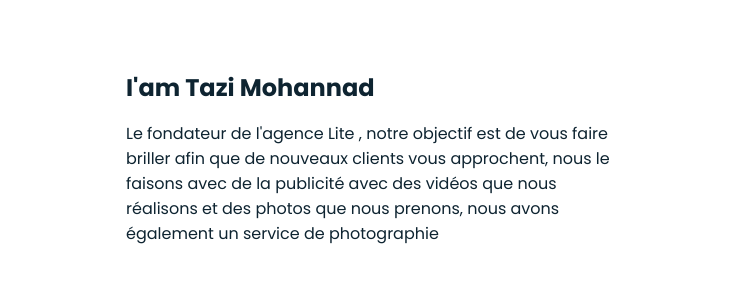
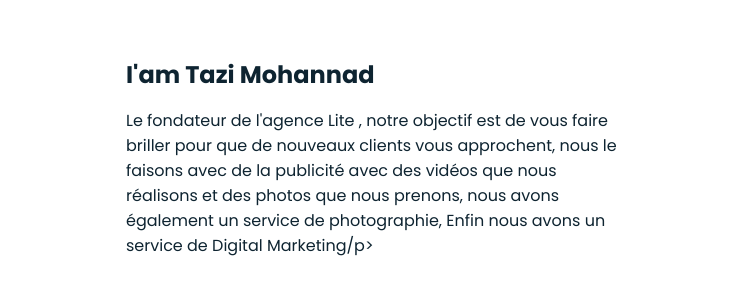
Before and after one commit to assia-bourdaoui/assia-bourdaoui.github.io, a plain HTML site: page index.html in a window 1280 px wide. Shown: the part 931-1239 px from the top of the page, 530-1280 px from the left. Drawn offline with nearby package versions, Linux system fonts and the light colour scheme.

Commit message:
Update index.html

```diff
--- a/index.html
+++ b/index.html
@@ -76,9 +76,10 @@
                 <div>
                     <h2 class=" about__subtitle">I'am Tazi Mohannad</h2>
                     <p class="about__text">Le fondateur de l'agence Lite
-                        , notre objectif est de vous faire briller afin que de nouveaux clients vous approchent, nous le
+                        , notre objectif est de vous faire briller pour que de nouveaux clients vous approchent, nous le
                         faisons avec de la publicité avec des vidéos que nous réalisons et des photos que nous prenons,
-                        nous avons également un service de photographie</p>
+                        nous avons également un service de photographie, Enfin nous avons un service de Digital
+                        Marketing/p>
                 </div>
             </div>
         </section>
```
